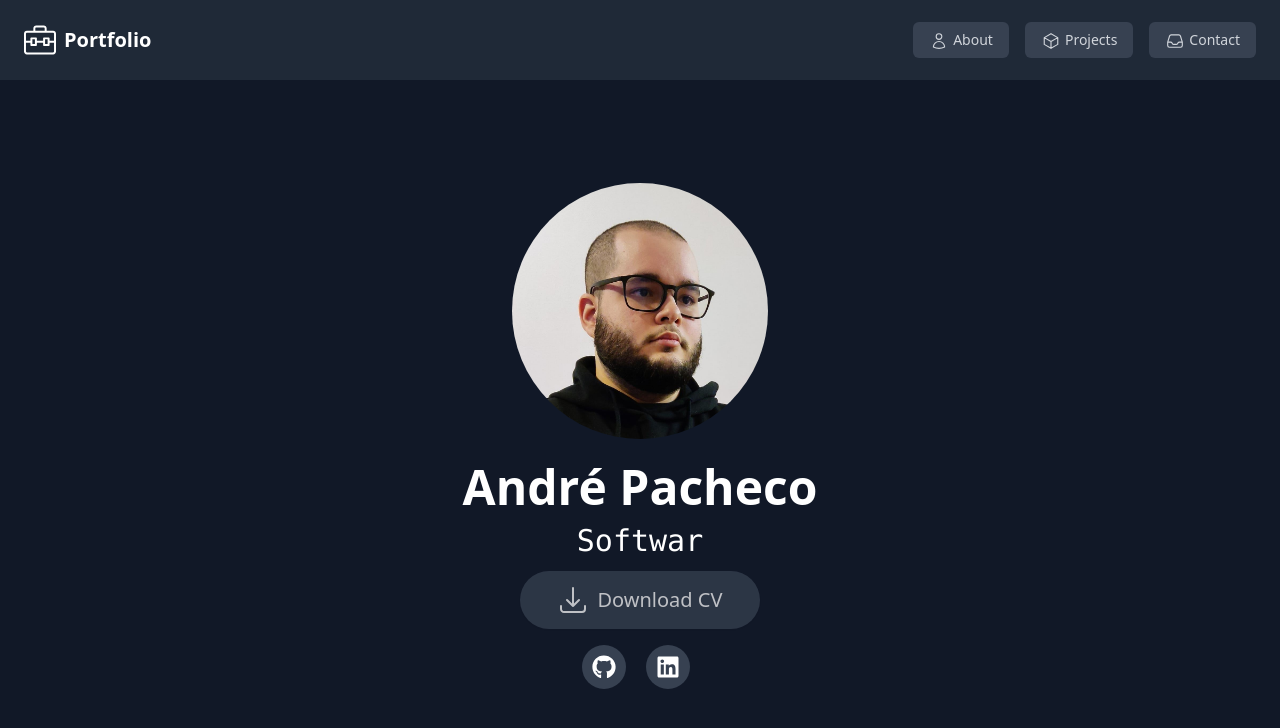
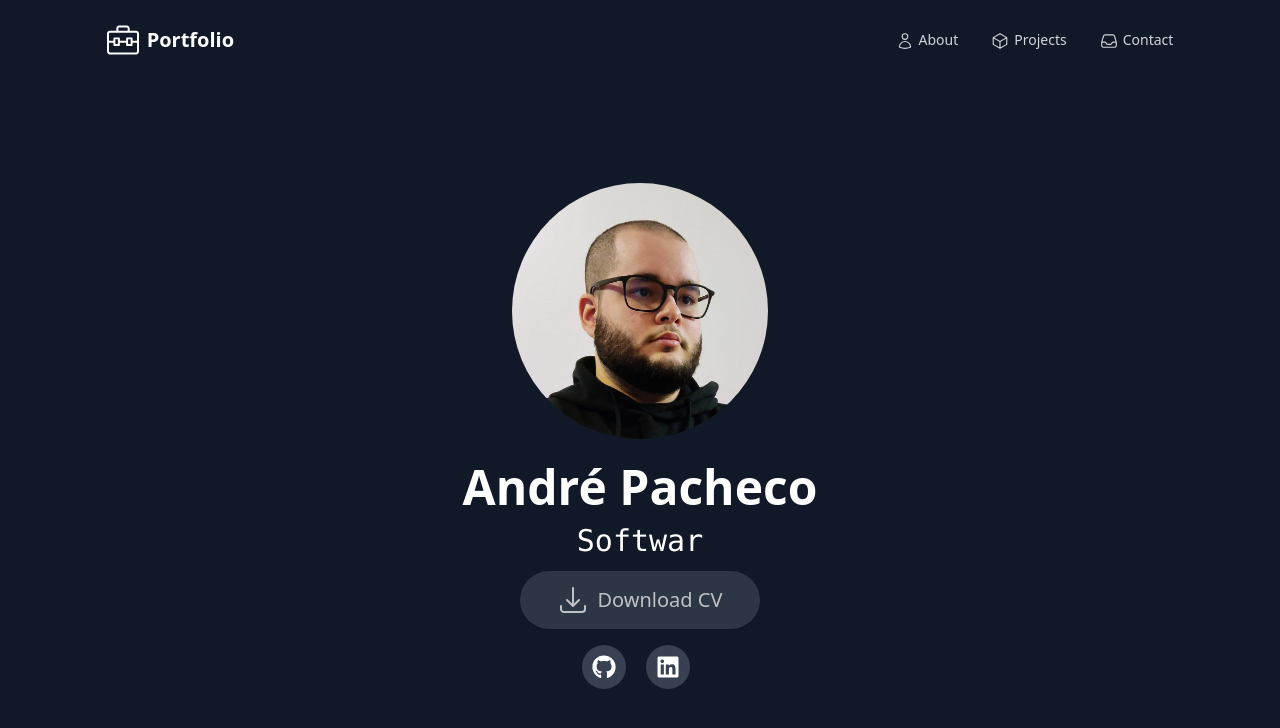
Before and after one commit to AndreMP97/portfolio, a React (Create React App) app: page / in a window 1280 px wide. Shown: the top 728 px of the page. Built offline with nearby package versions, Linux system fonts and the light colour scheme.

Commit message:
new style for navbar

```diff
--- a/src/components/navbar/index.jsx
+++ b/src/components/navbar/index.jsx
@@ -27,25 +27,22 @@ export default function Navbar() {
     const [nav, setNav] = useState(false);
 
     return (
-        <div className="flex shrink-0 justify-between items-center w-full h-20 px-4 bg-gray-800">
-            <div className="flex ml-2">
+        <div className="flex shrink-0 justify-center items-center w-full h-20 bg-gray-900">
+            <div className="flex w-5/6 justify-between">
+                <div className="flex">
                     <img
                         className="h-8 w-auto"
                         src={Logo}
                         alt="Logo"
                     />
-                <h1 className="self-center text-xl font-semibold text-white ml-2">Portfolio</h1>
+                    <h1 className="self-center text-xl font-semibold text-white pl-2">Portfolio</h1>
                 </div>
 
                 {/*Desktop*/}
-            <ul className="hidden md:flex space-x-4 mr-2">
+                <ul className="hidden md:flex items-center space-x-8">
                     {navigation.map((item) => (
                         <li key={item.name}
-                        className={classNames(
-                            item.current ? "bg-gray-900 text-white" :
-                                "bg-gray-700 text-gray-300 hover:bg-gray-600 hover:text-white",
-                            "px-4 py-2 rounded-md text-sm cursor-pointer capitalize font-medium"
-                        )}
+                            className="text-gray-300 hover:text-white text-sm cursor-pointer capitalize font-medium"
                         >
                             <a href={item.href} className="flex">
                                 {item.icon}
@@ -56,7 +53,6 @@ export default function Navbar() {
                 </ul>
 
                 {/* Mobile */}
-
                 <div className="md:hidden z-10" onClick={() => setNav(!nav)}>
                     {nav ? <XMarkIcon className="text-white block h-6 w-6" /> : <Bars3Icon className="text-white block h-6 w-6" />}
                 </div>
@@ -79,5 +75,6 @@ export default function Navbar() {
                     </ul>
                 )}
             </div>
+        </div>
     )
 }
```
Lines whose indentation alone changed are shown as unchanged.
